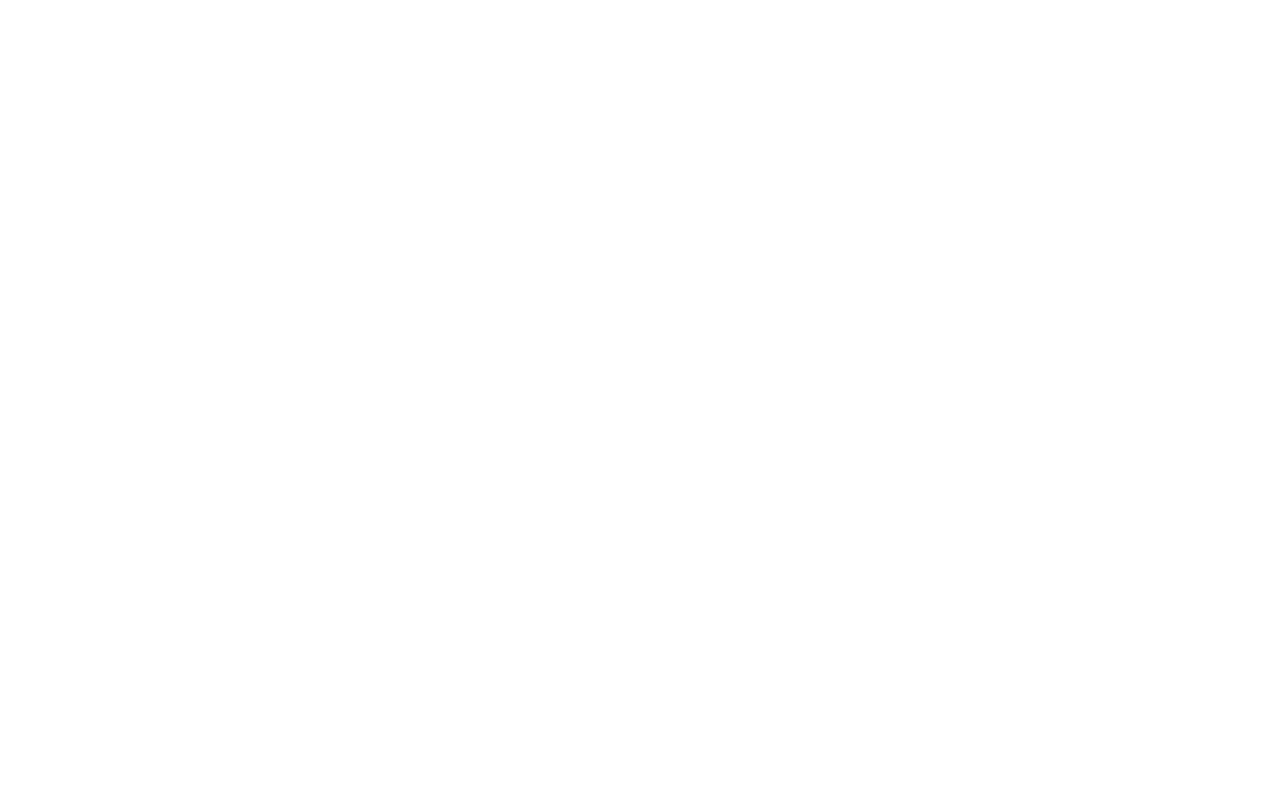
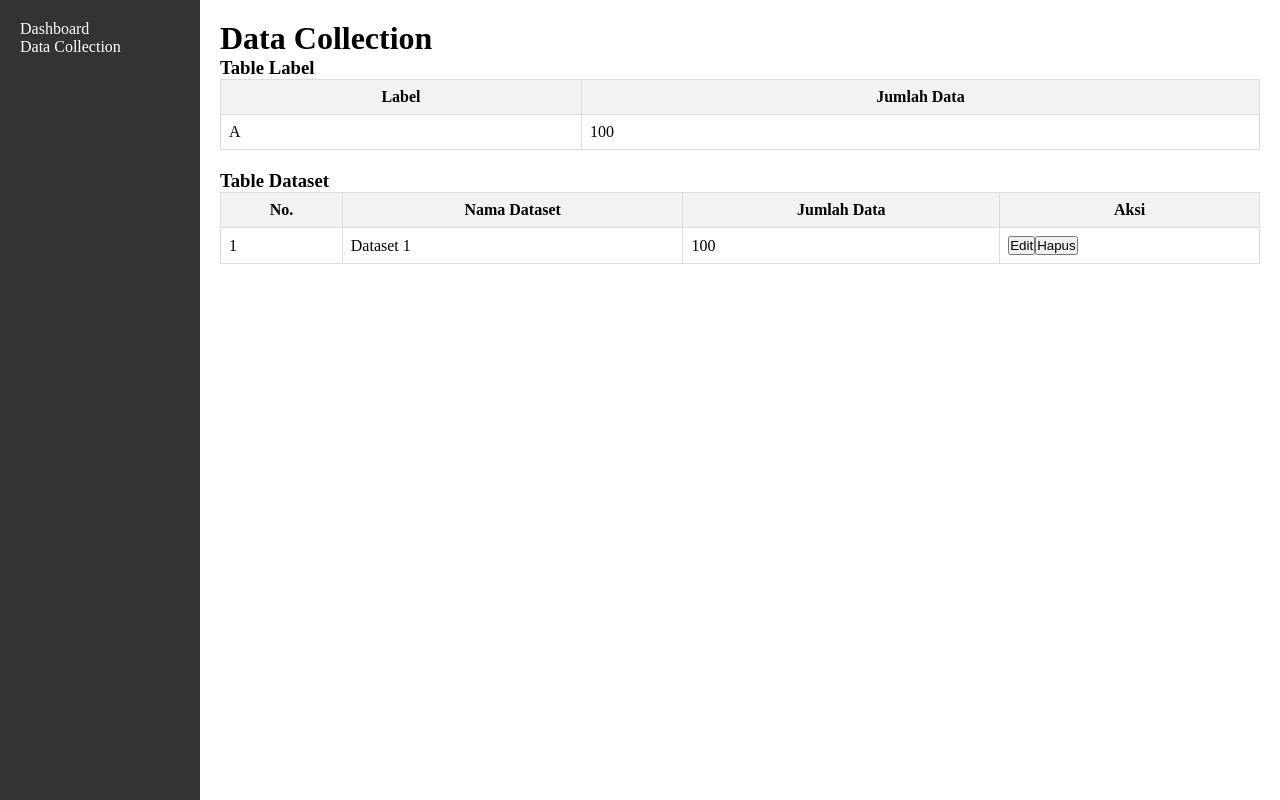
Before and after one commit to srmpandejlaki/BISINDO, a React (Vite) app in the folder frontend/: page /admin/data-collection in a window 1280 px wide. Before the commit this address had no page. Built offline with nearby package versions, Linux system fonts and the light colour scheme.

Commit message:
buat halaman dasar data collection

```diff
--- a/frontend/src/App.jsx
+++ b/frontend/src/App.jsx
@@ -1,13 +1,15 @@
 import { Route, Routes, Navigate } from "react-router-dom";
 import DataCollection from "./features/data-collection/pages/DataCollection";
+import NavBarAdmin from "./shared/components/base/NavBarAdmin";
 
 function App() {
 
   return (
-    <main>
+    <main className="App">
+      <NavBarAdmin />
       <Routes>
-        <Route path="/" element={<Navigate to="/data-collection" />} />
-        <Route path="/data-collection" element={<DataCollection />} />
+        <Route path="/" element={<Navigate to="/admin/data-collection" />} />
+        <Route path="/admin/data-collection" element={<DataCollection />} />
       </Routes>
     </main>
   )
--- /dev/null
+++ b/frontend/src/features/data-collection/components/TableDataset.jsx
@@ -0,0 +1,33 @@
+import React from "react";
+
+function TableDataset() {
+  return (
+    <div className="table-dataset">
+      <h3>Table Dataset</h3>
+
+      <table>
+        <thead>
+          <tr>
+            <th>No.</th>
+            <th>Nama Dataset</th>
+            <th>Jumlah Data</th>
+            <th>Aksi</th>
+          </tr>
+        </thead>
+        <tbody>
+          <tr>
+            <td>1</td>
+            <td>Dataset 1</td>
+            <td>100</td>
+            <td>
+              <button>Edit</button>
+              <button>Hapus</button>
+            </td>
+          </tr>
+        </tbody>
+      </table>
+    </div>
+  )
+}
+
+export default TableDataset;
--- /dev/null
+++ b/frontend/src/features/data-collection/components/TableLabel.jsx
@@ -0,0 +1,26 @@
+import React from "react";
+
+function TableLabel() {
+  return (
+    <div className="table-label">
+      <h3>Table Label</h3>
+
+      <table>
+        <thead>
+          <tr>
+            <th>Label</th>
+            <th>Jumlah Data</th>
+          </tr>
+        </thead>
+        <tbody>
+          <tr>
+            <td>A</td>
+            <td>100</td>
+          </tr>
+        </tbody>
+      </table>
+    </div>
+  )
+}
+
+export default TableLabel;
--- /dev/null
+++ b/frontend/src/features/data-collection/components/Tables.scss
@@ -0,0 +1,27 @@
+
+
+.table-dataset {
+  margin-top: 20px;
+}
+
+table {
+  width: 100%;
+  border-collapse: collapse;
+}
+
+th, td {
+  border: 1px solid #ddd;
+  padding: 8px;
+}
+
+th {
+  background-color: #f2f2f2;
+}
+
+tr:nth-child(even) {
+  background-color: #f2f2f2;
+}
+
+tr:hover {
+  background-color: #ddd;
+}
--- a/frontend/src/features/data-collection/pages/DataCollection.jsx
+++ b/frontend/src/features/data-collection/pages/DataCollection.jsx
@@ -1,9 +1,13 @@
 import React from "react";
+import TableLabel from "../components/TableLabel";
+import TableDataset from "../components/TableDataset";
 
 function DataCollection() {
   return (
-    <div>
+    <div className="content data-collection">
       <h1>Data Collection</h1>
+      <TableLabel />
+      <TableDataset />
     </div>
   )
 }
--- a/frontend/src/main.jsx
+++ b/frontend/src/main.jsx
@@ -2,7 +2,7 @@ import { BrowserRouter } from 'react-router-dom';
 import { createRoot } from 'react-dom/client'
 import App from './App.jsx'
 
-import './styles/style.js';
+import './shared/styles/style.js';
 
 createRoot(document.getElementById('root')).render(
   <BrowserRouter>
--- /dev/null
+++ b/frontend/src/shared/components/base/NavBarAdmin.jsx
@@ -0,0 +1,14 @@
+import React from "react";
+
+function NavBarAdmin() {
+  return (
+    <nav>
+      <ul>
+        <li><a href="/admin/dashboard">Dashboard</a></li>
+        <li><a href="/admin/data-collection">Data Collection</a></li>
+      </ul>
+    </nav>
+  )
+}
+
+export default NavBarAdmin;
--- /dev/null
+++ b/frontend/src/shared/styles/base/main.scss
@@ -0,0 +1,36 @@
+
+
+* {
+  margin: 0;
+  padding: 0;
+  box-sizing: border-box;
+}
+
+ul {
+  list-style-type: none;
+}
+
+a {
+  text-decoration: none;
+  color: inherit;
+
+  &:hover {
+    text-decoration: underline;
+  }
+}
+
+.App {
+  min-height: 100vh;
+  display: grid;
+  grid-template-columns: 200px 1fr;
+}
+
+nav {
+  background-color: #333;
+  color: white;
+  padding: 20px;
+}
+
+.content {
+  padding: 20px;
+}
--- a/frontend/src/styles/style.js
+++ b/frontend/src/shared/styles/style.js
@@ -2,4 +2,5 @@
 
 const style = import.meta.glob([
   './**/*.scss',
+  '../../features/**/*.scss',
 ], { eager: true });
```
